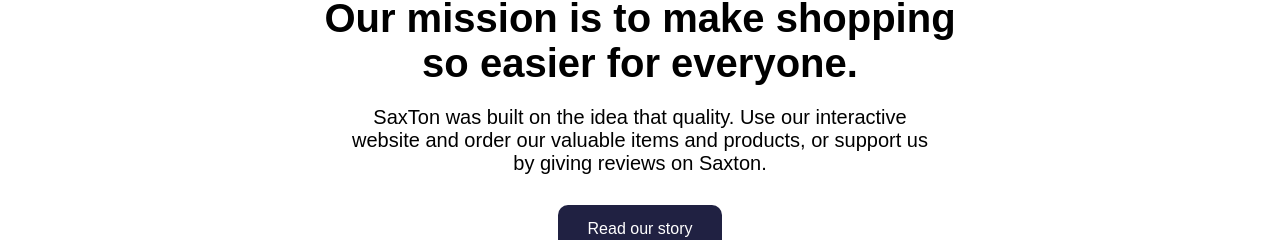
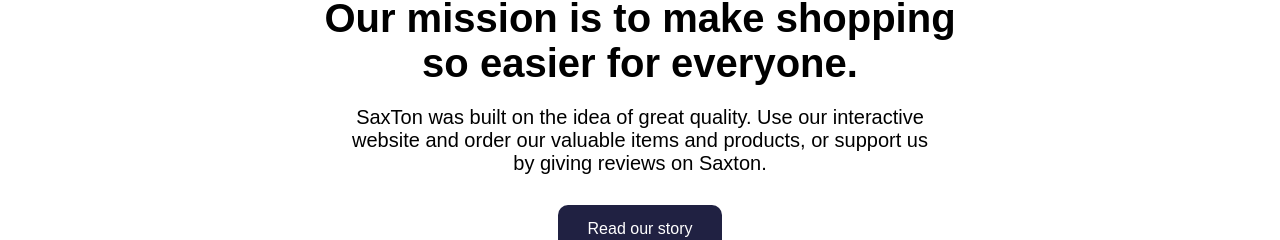
Before and after one commit to LegendNeefex/saxton-store, a React (Create React App) app: page /about in a window 1280 px wide. Shown: the part 174-414 px from the top of the page. Built offline with nearby package versions, Linux system fonts and the light colour scheme.

Commit message:
few misspelt words corrected commit

```diff
--- a/src/components/Pages/AboutUs.jsx
+++ b/src/components/Pages/AboutUs.jsx
@@ -7,7 +7,7 @@
                 <div class="address">
                     <div class="talk">
                     <h1>Our mission is to make shopping so easier for everyone.</h1>
-                    <p>SaxTon was built on the idea that quality. Use our interactive website and order our valuable items and products, or support us by giving reviews on Saxton.</p>
+                    <p>SaxTon was built on the idea of great quality. Use our interactive website and order our valuable items and products, or support us by giving reviews on Saxton.</p>
                     <a href="/">Read our story</a>
                 </div>
             </div>
```
